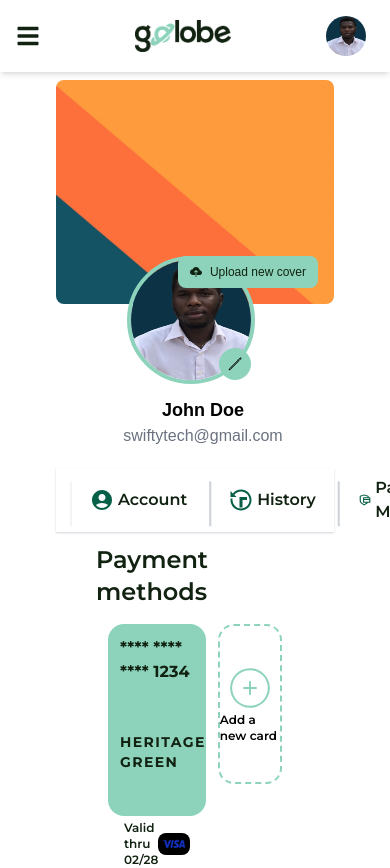
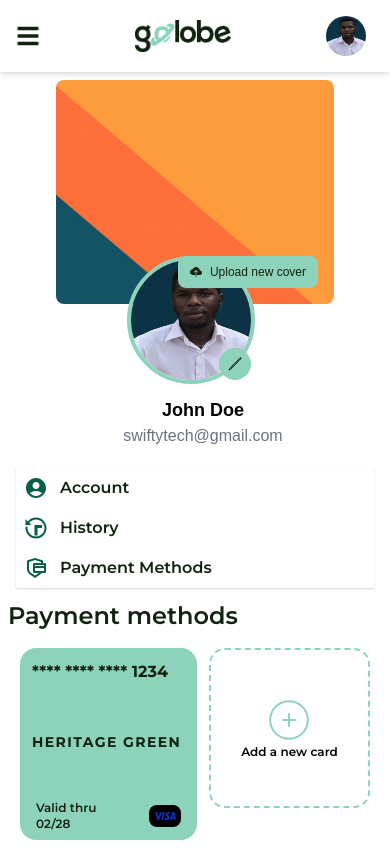
Before and after one commit to Heritagify/Travelling-Website, a React (Vite) app: page /account in a window 390 px wide. Shown: the top 868 px of the page. Built offline with nearby package versions, Linux system fonts and the light colour scheme; a web font is replaced by a local one.

Commit message:
did some responsiveness

```diff
--- a/src/AccounFlows/Account.jsx
+++ b/src/AccounFlows/Account.jsx
@@ -65,11 +65,24 @@ const Account = () => {
         </div>
       </div>
       <div className="pt-36"> {/* Add padding to the top */}
-        <div className="flex items-center justify-between shadow-sm shadow-gray-300 mx-14">
-            <div className="w-full flex items-center gap-1 p-2 text-blackGreen font-semibold font-monts hover:bg-mintGreen hover:rounded-xl cursor-pointer"><span className="text-gray-100 text-5xl mr-2 font-light">|</span><MdAccountCircle className="text-2xl text-emerald-800"/>Account</div>
-            <div className="w-full flex items-center gap-1 p-2 text-blackGreen font-semibold font-monts hover:bg-mintGreen hover:rounded-xl cursor-pointer"><span className="text-gray-300 text-5xl mr-2 font-light">|</span><GoHistory className="text-2xl text-emerald-800"/>History</div>
-            <div className="w-full flex items-center gap-1 p-2 text-blackGreen font-semibold font-monts hover:bg-mintGreen hover:rounded-xl cursor-pointer"><span className="text-gray-300 text-5xl mr-2 font-light">|</span><RiSecurePaymentLine className="text-2xl text-emerald-800"/>Payment Methods</div>
+      <div className="flex flex-col md:flex-row items-center justify-between shadow-sm shadow-gray-300 mx-4 md:mx-14">
+        <div className="w-full flex items-center gap-1 p-2 text-blackGreen font-semibold font-monts hover:bg-mintGreen hover:rounded-xl cursor-pointer">
+            <span className="hidden md:inline-block text-gray-100 text-5xl ml-2 font-light">|</span>
+            <MdAccountCircle className="text-2xl text-emerald-800"/>
+            <span className="ml-2">Account</span>
         </div>
+        <div className="w-full flex items-center gap-1 p-2 text-blackGreen font-semibold font-monts hover:bg-mintGreen hover:rounded-xl cursor-pointer">
+        <span className="hidden md:inline-block text-gray-100 text-5xl ml-2 font-light">|</span>
+            <GoHistory className="text-2xl text-emerald-800"/>
+            <span className="ml-2">History</span>
+        </div>
+        <div className="w-full flex items-center gap-1 p-2 text-blackGreen font-semibold font-monts hover:bg-mintGreen hover:rounded-xl cursor-pointer">
+            <span className="hidden md:inline-block text-gray-300 text-5xl ml-2 font-light">|</span>
+            <RiSecurePaymentLine className="text-2xl text-emerald-800"/>
+            <span className="ml-2">Payment Methods</span>
+        </div>
+      </div>
+
         <div className="">
           {/* <UserAccount/> */}
           {/* <TicketBooking /> */}
--- a/src/AccounFlows/PaymentMethod.jsx
+++ b/src/AccounFlows/PaymentMethod.jsx
@@ -90,7 +90,7 @@ const PaymentMethod = () => {
   };
 
   return (
-    <div className='mx-24 my-3'>
+    <div className='mx-2 md:mx-24 my-3'>
       <h1 className='text-2xl font-semibold font-monts text-blackGreen'>Payment methods</h1>
       <div className='flex gap-3 mt-4 mx-3'>
         {cards.map((card, index) => (
```
